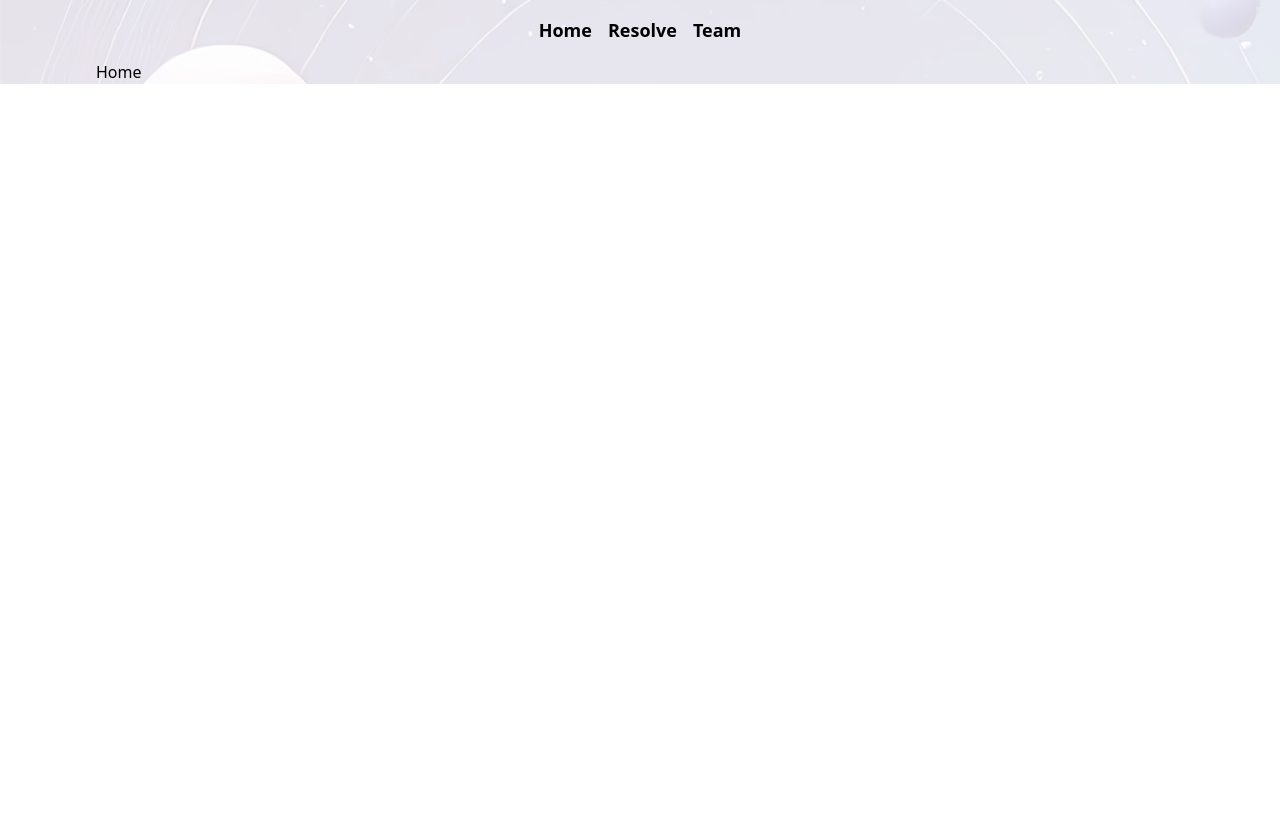
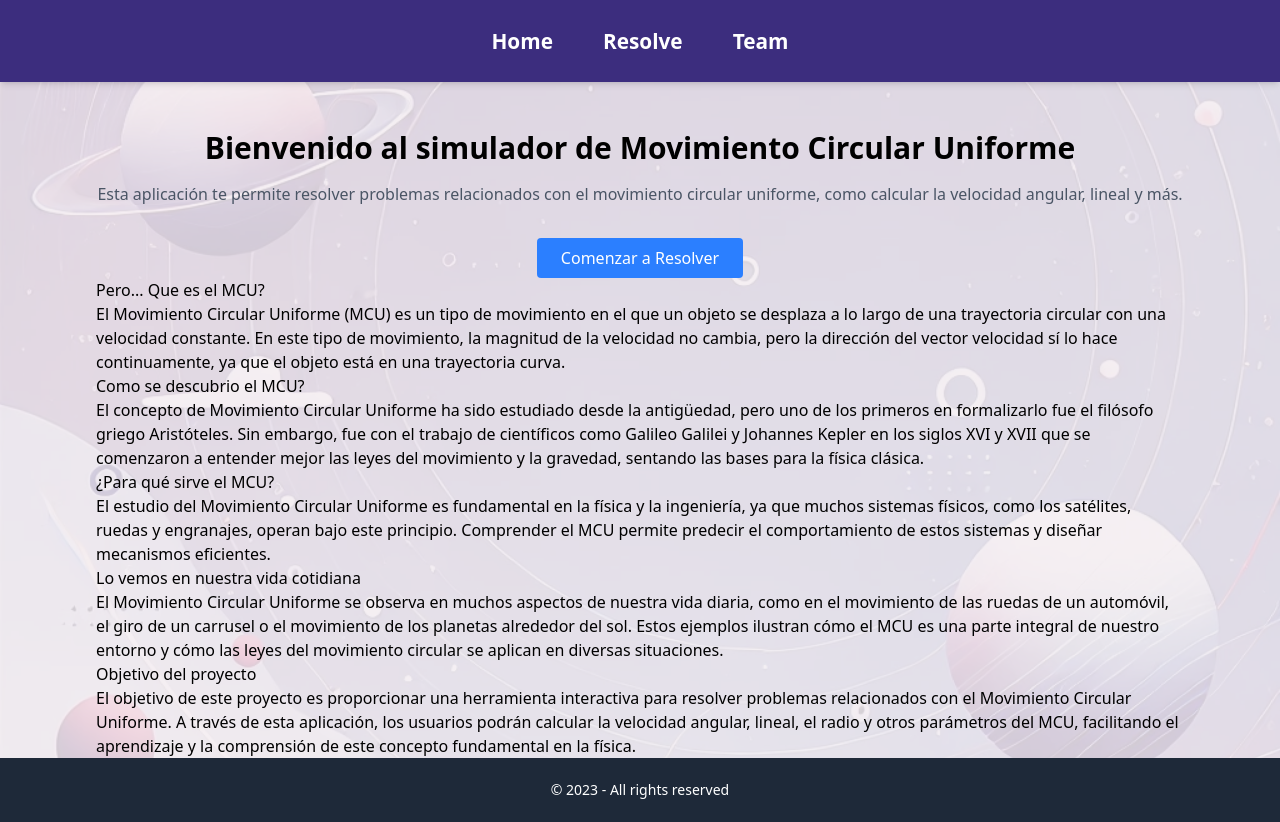
Before and after one commit to wsalguero/fisica-i-proyecto-final, a React (Vite) app: page / in a window 1280 px wide. Before the commit the page ends 800 px from the top, so only its background shows below. Built offline with nearby package versions, Linux system fonts and the light colour scheme.

Commit message:
residenio de grid de problemas y contenido del home

```diff
--- a/src/App.tsx
+++ b/src/App.tsx
@@ -2,6 +2,7 @@ import { Route, Routes } from 'react-router-dom'
 import Layout from './layout'
 import Home from './pages/home/home'
 import Resolve from './pages/resolve/resolve'
+import Team from './pages/team/team'
 
 function App() {
 
@@ -10,6 +11,7 @@ function App() {
       <Route path="/" element={<Layout />}>
         <Route index element={<Home />} />
         <Route path="resolve" element={<Resolve />} />
+        <Route path="team" element={<Team />} />
       </Route>
     </Routes>
   )
--- /dev/null
+++ b/src/components/app/navigation/topMenu/topMenu.module.css
@@ -0,0 +1,20 @@
+.Nav {
+  background-color: #3c2d7e;
+}
+
+.Option {
+  font-size: 1.3rem;
+  font-weight: 600;
+  color: #ffffff;
+  border-radius: 0.5rem;
+  padding: 0.5rem 1rem;
+  cursor: pointer;
+  transition: all 0.3s ease;
+  border: 1px solid transparent;
+  &:hover {
+    background-color: #4a3f9c;
+    box-shadow: 0px 4px 20px rgba(60, 45, 126, 0.2);
+    border: 1px solid #ffffff;
+    scale: 1.05;
+  }
+}
--- a/src/components/app/navigation/topMenu/topMenu.tsx
+++ b/src/components/app/navigation/topMenu/topMenu.tsx
@@ -1,3 +1,5 @@
+import module from "./topMenu.module.css"
+
 const TopMenu = () => {
 
     const links = [
@@ -6,10 +8,10 @@ const TopMenu = () => {
         { name: 'Team', path: '/team' }
     ]
     return (
-        <nav className='flex justify-around items-center p-4 bg- text-black'>
+        <nav className={`flex justify-around items-center p-4 text-black ${module.Nav}`}>
             <ul className="flex space-x-4">
                 {links.map((link, index) => (
-                    <li key={index} className="text-lg font-semibold hover:text-gray-300">
+                    <li key={index} className={`text-lg font-semibold hover:text-gray-300 ${module.Option}`}>
                         <a href={link.path}>{link.name}</a>
                     </li>
                 ))}
--- a/src/components/app/problems/problemsGrid/problemsGrid.module.css
+++ b/src/components/app/problems/problemsGrid/problemsGrid.module.css
@@ -1,7 +1,60 @@
+.ProblemsFilter {
+  display: flex;
+  align-items: center;
+  justify-content: space-between;
+  width: 100%;
+  background-color: #f3f0ff;
+  border-radius: 0.5rem;
+  margin-bottom: 1rem;
+  height: 4rem;
+
+  & ::before {
+    content: "";
+    inset: 0;
+    background-color: rgba(100, 96, 155, 0.308);
+    z-index: 0;
+    pointer-events: none;
+    border-radius: inherit;
+    transition: background-color 0.3s ease;
+  }
+}
+
+.SekeerContainer {
+  display: flex;
+  align-items: center;
+  justify-content: center;
+  height: 100% !important;
+}
+
+.SekeerInput {
+  width: 100%;
+  height: 100%;
+  transition: all 0.3s ease;
+  padding: 10px;
+  border: solid 1px #9686f3;
+
+  &:focus {
+    outline: none;
+    border-color: #9686f3;
+    box-shadow: inset 0px 0px 10px rgba(203, 134, 243, 0.5);
+    background-color: #f3f0ff;
+  }
+}
+
+.ProblemParentNode {
+  padding: 1rem;
+}
+
+.ProblemsGrid {
+  padding-top: 1rem;
+}
+
 .problemNoFocus {
   position: relative;
   overflow: hidden;
   transition: all 0.3s ease;
+  background-color: #f3f0ff;
+  border-radius: 0.5rem;
 }
 
 .problemRow::after {
--- a/src/index.css
+++ b/src/index.css
@@ -1,8 +1,7 @@
 @import "tailwindcss";
 
 body {
-  position: relative;
-  height: auto !important;
+  background-color: #f5eef1; /* Light gray background */
 }
 
 body:before {
--- a/src/layout.tsx
+++ b/src/layout.tsx
@@ -5,15 +5,18 @@ const Layout = () => {
     return (
         <>
 
-            <header>
+            <header className="w-full mb-4 md:mb-8 lg:mb-12 bg-white shadow-md rounded-sm">
                 <TopMenu />
-
             </header>
             <main className="w-full h-full lg:px-24">
                 <Outlet />
             </main>
 
-            <footer></footer>
+            <footer>
+                <div className="w-full h-16 bg-gray-800 text-white flex items-center justify-center">
+                    <p className="text-sm">© 2023 - All rights reserved</p>
+                </div>
+            </footer>
         </>
     )
 }
--- a/src/pages/home/home.tsx
+++ b/src/pages/home/home.tsx
@@ -1,6 +1,69 @@
 const Home = () => {
     return (
-        <div>Home</div>
+        <div>
+            <h1 className="text-3xl font-bold text-center mt-10">Bienvenido al simulador de Movimiento Circular Uniforme</h1>
+            <p className="text-center mt-4 text-gray-600">
+                Esta aplicación te permite resolver problemas relacionados con el movimiento circular uniforme, como calcular la velocidad angular, lineal y más.
+            </p>
+            <div className="mt-8 flex justify-center">
+                <a href="/resolve" className="px-6 py-2 bg-blue-500 text-white rounded hover:bg-blue-600 transition">
+                    Comenzar a Resolver
+                </a>
+            </div>
+
+            <div>
+                <div>
+                    <h1>Pero... Que es el MCU?</h1>
+                </div>
+
+                <div>
+                    <p>
+                        El Movimiento Circular Uniforme (MCU) es un tipo de movimiento en el que un objeto se desplaza a lo largo de una trayectoria circular con una velocidad constante. En este tipo de movimiento, la magnitud de la velocidad no cambia, pero la dirección del vector velocidad sí lo hace continuamente, ya que el objeto está en una trayectoria curva.
+                    </p>
+                </div>
+            </div>
+
+            <div>
+                <div><h1>Como se descubrio el MCU?</h1></div>
+
+                <div>
+                    <p>
+                        El concepto de Movimiento Circular Uniforme ha sido estudiado desde la antigüedad, pero uno de los primeros en formalizarlo fue el filósofo griego Aristóteles. Sin embargo, fue con el trabajo de científicos como Galileo Galilei y Johannes Kepler en los siglos XVI y XVII que se comenzaron a entender mejor las leyes del movimiento y la gravedad, sentando las bases para la física clásica.
+                    </p>
+                </div>
+            </div>
+
+            <div>
+                <div><h1>¿Para qué sirve el MCU?</h1></div>
+
+                <div>
+                    <p>
+                        El estudio del Movimiento Circular Uniforme es fundamental en la física y la ingeniería, ya que muchos sistemas físicos, como los satélites, ruedas y engranajes, operan bajo este principio. Comprender el MCU permite predecir el comportamiento de estos sistemas y diseñar mecanismos eficientes.
+                    </p>
+                </div>
+            </div>
+
+            <div>
+                <div><h1>Lo vemos en nuestra vida cotidiana</h1></div>
+                <div>
+                    <p>
+                        El Movimiento Circular Uniforme se observa en muchos aspectos de nuestra vida diaria, como en el movimiento de las ruedas de un automóvil, el giro de un carrusel o el movimiento de los planetas alrededor del sol. Estos ejemplos ilustran cómo el MCU es una parte integral de nuestro entorno y cómo las leyes del movimiento circular se aplican en diversas situaciones.
+                    </p>
+                </div>
+            </div>
+
+            <div>
+                <div>
+                    <h1>Objetivo del proyecto</h1>
+                </div>
+                <div>
+                    <p>
+                        El objetivo de este proyecto es proporcionar una herramienta interactiva para resolver problemas relacionados con el Movimiento Circular Uniforme. A través de esta aplicación, los usuarios podrán calcular la velocidad angular, lineal, el radio y otros parámetros del MCU, facilitando el aprendizaje y la comprensión de este concepto fundamental en la física.
+                    </p>
+                </div>
+            </div>
+
+        </div>
     )
 }
 
--- a/src/pages/resolve/resolve.tsx
+++ b/src/pages/resolve/resolve.tsx
@@ -66,8 +66,6 @@ const Resolve = () => {
         setIdProblemResolved(2);
     };
 
-
-
     const problems: IProblem[] = [
         {
             id: 1,
@@ -125,17 +123,9 @@ const Resolve = () => {
 
 
     return (
-        <>
-            <div className="w-full h-full">
-                <h1 className={`text-2xl font-bold`}>Resolviendo problemas</h1>
-                <p className={`text-gray-500`}>Aquí puedes resolver problemas de Movimiento circular uniforme (m.c.u.)</p>
-            </div>
-
-            <div className="w-full h-full">
-                <ProblemsGrid problems={problems} pageSize={10} idProblemResolved={idProblemResolved} />
-            </div>
-
-        </>
+        <div className="w-full h-full">
+            <ProblemsGrid problems={problems} pageSize={10} idProblemResolved={idProblemResolved} />
+        </div>
     )
 }
 
--- /dev/null
+++ b/src/pages/team/team.tsx
@@ -0,0 +1,9 @@
+import React from 'react'
+
+const Team = () => {
+    return (
+        <div>Team</div>
+    )
+}
+
+export default Team
```
Also changed, not shown: src/components/app/problems/problemsGrid/problemsGrid.tsx (+22 -20 lines).
